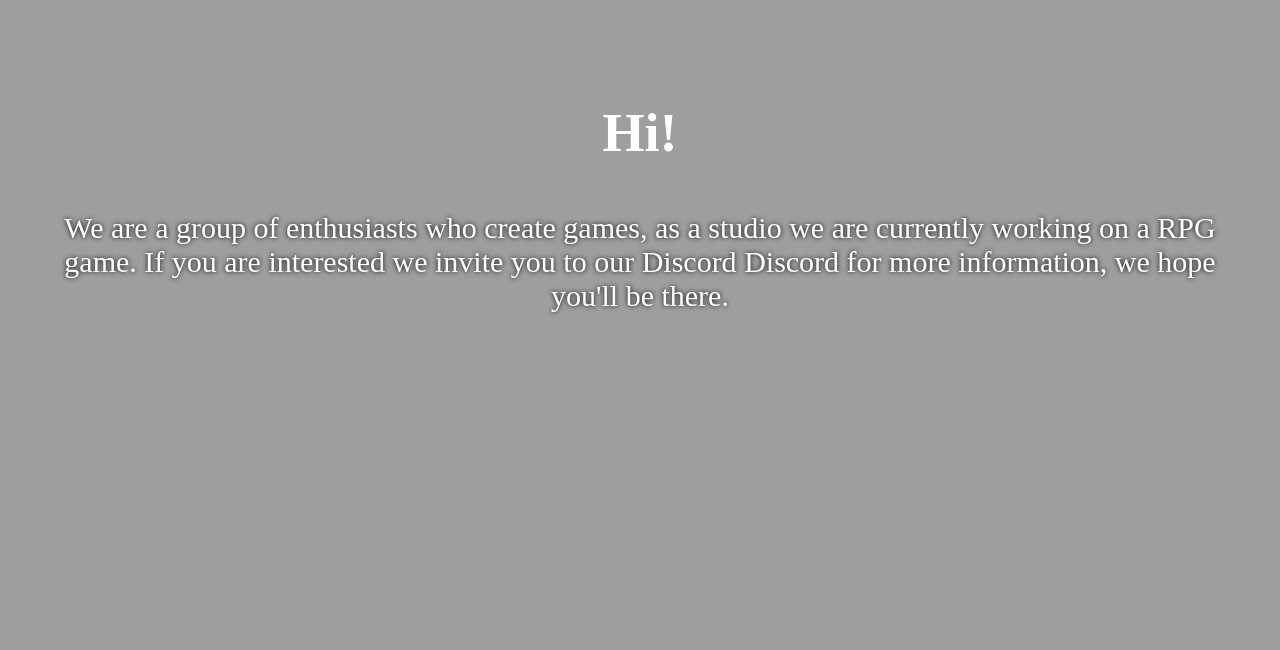
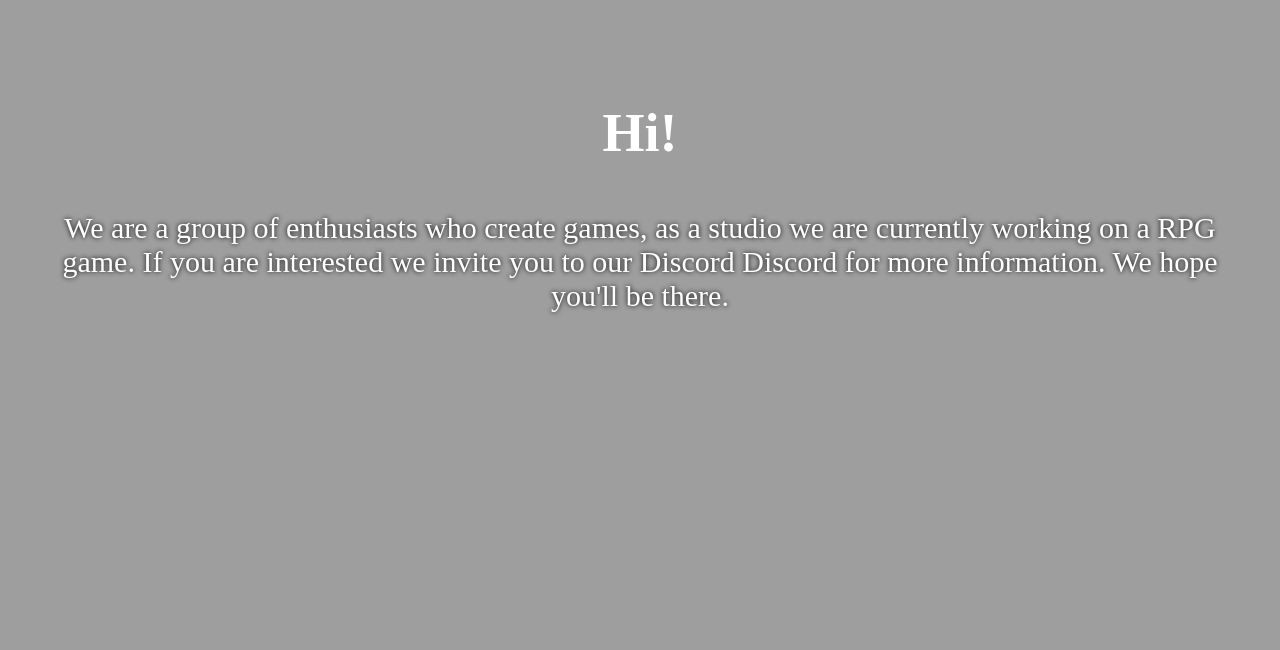
Before and after one commit to Ethericall-Studio/ethericall-studio.github.io, a Jekyll site: the page built from index.html, in a window 1280 px wide and 900 px high. Shown: the part 250-900 px from the top of the window. Built offline with Jekyll 4.4.1, drawn with Linux system fonts in a browser that asks for light colours; some web fonts are replaced.

```diff
--- a/index.html
+++ b/index.html
@@ -9,7 +9,7 @@ lang: "en"
 <p class="hero-title2">
     We are a group of enthusiasts who create games, as a studio we are currently working on a RPG game. {% if site.discord %}
     If you are interested we invite you to our Discord <a href="{{ site.url }}{{ site.baseurl }}/discord" class="perm-white">Discord</a>
-    for more information, we hope you'll be there. {% endif %}</p>
+    for more information. We hope you'll be there. {% endif %}</p>
 </div>
 </section>
 <section class="about">
```
